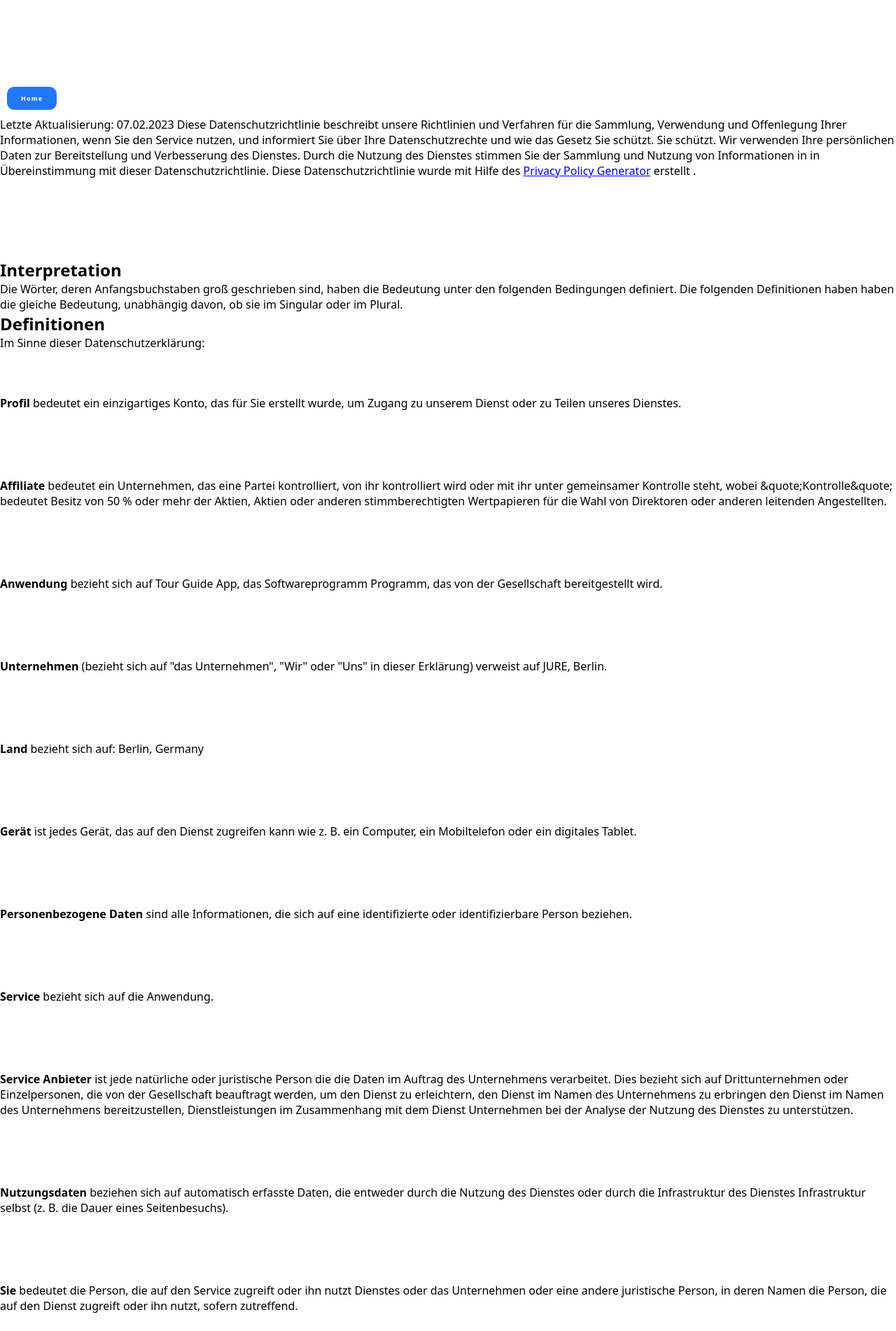
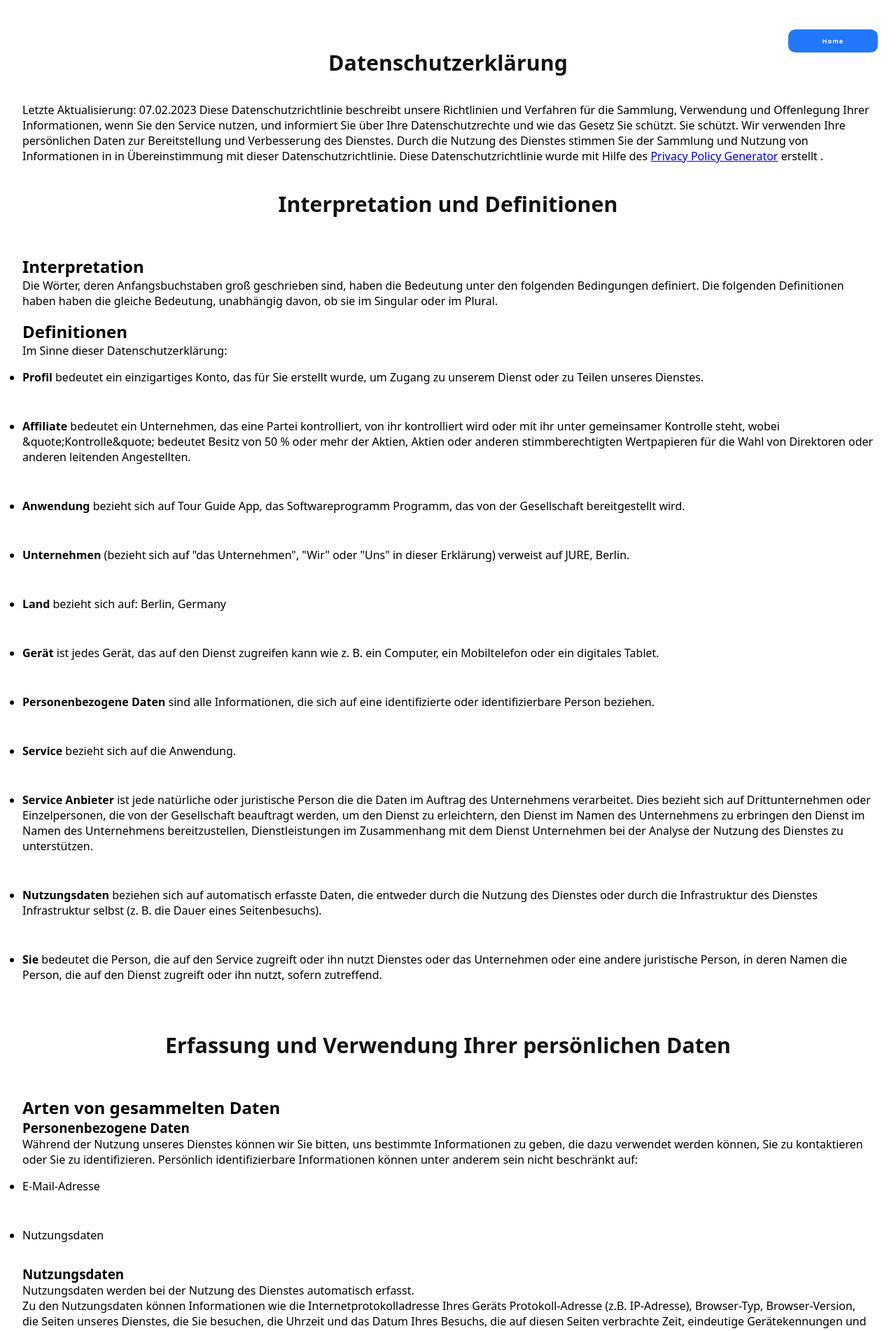
Before and after one commit to Just-URban-Exploring/Frontend, a React (Vite) app: page /datenschutz in a window 1280 px wide. Shown: the top 1902 px of the page at 70% size. Built offline with nearby package versions, Linux system fonts and the light colour scheme.

Commit message:
Styling DatenschutzPage

```diff
--- /dev/null
+++ b/src/css/Datenschutz.module.css
@@ -0,0 +1,25 @@
+.containerDatenschutz {
+  display: flex;
+  flex-direction: column;
+  margin: 2rem;
+}
+
+.buttonDatenschutz {
+  width: 10%;
+  position: fixed;
+  right: 1rem;
+}
+
+.titleDatenschutz {
+  color: var(--gray-900);
+  font-size: 1.9rem;
+  text-align: center;
+}
+
+.ulDatenschutz li {
+  margin-top: 1rem;
+}
+
+.subtitleDatenschutz {
+  margin-top: 1rem;
+}
--- a/src/pages/Datenschutz.jsx
+++ b/src/pages/Datenschutz.jsx
@@ -1,14 +1,18 @@
 import React from "react";
-import { useNavigate } from 'react-router-dom';
-
+import { useNavigate } from "react-router-dom";
+import styles from "../css/Datenschutz.module.css";
 const Datenschutz = () => {
-
   const navigate = useNavigate();
 
   return (
-    <div>
-      <h1>Datenschutzerklärung</h1>
-      <button onClick={() => navigate('/')}>Home</button>
+    <div className={styles.containerDatenschutz}>
+      <h1 className={styles.titleDatenschutz}>Datenschutzerklärung</h1>
+      <button
+        className={styles.buttonDatenschutz}
+        onClick={() => navigate("/")}
+      >
+        Home
+      </button>
       <p>
         Letzte Aktualisierung: 07.02.2023 Diese Datenschutzrichtlinie beschreibt
         unsere Richtlinien und Verfahren für die Sammlung, Verwendung und
@@ -27,17 +31,19 @@ const Datenschutz = () => {
         </a>{" "}
         erstellt .
       </p>
-      <h1>Interpretation und Definitionen</h1>
-      <h2>Interpretation</h2>
+      <h1 className={styles.titleDatenschutz}>
+        Interpretation und Definitionen
+      </h1>
+      <h2 className={styles.subtitleDatenschutz}>Interpretation</h2>
       <p>
         Die Wörter, deren Anfangsbuchstaben groß geschrieben sind, haben die
         Bedeutung unter den folgenden Bedingungen definiert. Die folgenden
         Definitionen haben haben die gleiche Bedeutung, unabhängig davon, ob sie
         im Singular oder im Plural.
       </p>
-      <h2>Definitionen</h2>
+      <h2 className={styles.subtitleDatenschutz}>Definitionen</h2>
       <p>Im Sinne dieser Datenschutzerklärung:</p>
-      <ul>
+      <ul className={styles.ulDatenschutz}>
         <li>
           <p>
             <strong>Profil</strong> bedeutet ein einzigartiges Konto, das für
@@ -121,8 +127,12 @@ const Datenschutz = () => {
           </p>
         </li>
       </ul>
-      <h1>Erfassung und Verwendung Ihrer persönlichen Daten</h1>
-      <h2>Arten von gesammelten Daten</h2>
+      <h1 className={styles.titleDatenschutz}>
+        Erfassung und Verwendung Ihrer persönlichen Daten
+      </h1>
+      <h2 className={styles.subtitleDatenschutz}>
+        Arten von gesammelten Daten
+      </h2>
       <h3>Personenbezogene Daten</h3>
       <p>
         Während der Nutzung unseres Dienstes können wir Sie bitten, uns
@@ -130,7 +140,7 @@ const Datenschutz = () => {
         zu kontaktieren oder Sie zu identifizieren. Persönlich identifizierbare
         Informationen können unter anderem sein nicht beschränkt auf:
       </p>
-      <ul>
+      <ul className={styles.ulDatenschutz}>
         <li>
           <p>E-Mail-Adresse</p>
         </li>
@@ -170,7 +180,7 @@ const Datenschutz = () => {
         zur Verfügung zu stellen, können wir mit Ihrer vorherigen Zustimmung
         Folgendes erfassen
       </p>
-      <ul>
+      <ul className={styles.ulDatenschutz}>
         <li>
           <p>Informationen zu Ihrem Standort</p>
         </li>
@@ -197,7 +207,7 @@ const Datenschutz = () => {
         Das Unternehmen kann personenbezogene Daten für die folgenden Zwecke
         verwenden:
       </p>
-      <ul>
+      <ul className={styles.ulDatenschutz}>
         <li>
           <p>
             <strong>Zur Bereitstellung und Wartung unseres Dienstes</strong>,
@@ -275,7 +285,7 @@ const Datenschutz = () => {
         Wir können Ihre personenbezogenen Daten in den folgenden Situationen
         weitergeben:
       </p>
-      <ul>
+      <ul className={styles.ulDatenschutz}>
         <li>
           <strong>Mit Service Anbietern:</strong> Wir können Ihre
           personenbezogenen Daten an Dienstleister weitergeben, um die Nutzung
@@ -316,7 +326,9 @@ const Datenschutz = () => {
           offenlegen.
         </li>
       </ul>
-      <h2>Aufbewahrung Ihrer personenbezogenen Daten</h2>
+      <h2 className={styles.subtitleDatenschutz}>
+        Aufbewahrung Ihrer personenbezogenen Daten
+      </h2>
       <p>
         Das Unternehmen speichert Ihre ersonenbezogenen Daten nur so lange, wie
         dies für die in dieser Datenschutzrichtlinie dargelegten Zwecke
@@ -360,7 +372,9 @@ const Datenschutz = () => {
         Kontrollen, einschließlich der Sicherheit Ihrer Daten und andere
         persönliche Informationen.
       </p>
-      <h2>Löschen Sie Ihre persönlichen Daten</h2>
+      <h2 className={styles.subtitleDatenschutz}>
+        Löschen Sie Ihre persönlichen Daten
+      </h2>
       <p>
         Sie haben das Recht, die personenbezogenen Daten, die wir über Sie
         erfasst haben, zu löschen oder zu verlangen, dass wir Sie beim Löschen
@@ -404,7 +418,7 @@ const Datenschutz = () => {
         Das Unternehmen kann Ihre personenbezogenen Daten in gutem Glauben
         offenlegen, dass eine solche Maßnahme erforderlich ist:
       </p>
-      <ul>
+      <ul className={styles.ulDatenschutz}>
         <li>Einer gesetzlichen Verpflichtung nachkommen</li>
         <li>
           Schutz und Verteidigung der Rechte oder des Eigentums des Unternehmens
@@ -419,7 +433,9 @@ const Datenschutz = () => {
         </li>
         <li>Schützen Sie sich vor gesetzlicher Haftung</li>
       </ul>
-      <h2>Sicherheit Ihrer persönlichen Daten</h2>
+      <h2 className={styles.subtitleDatenschutz}>
+        Sicherheit Ihrer persönlichen Daten
+      </h2>
       <p>
         Die Sicherheit Ihrer personenbezogenen Daten ist uns wichtig, aber
         denken Sie daran, dass keine Übertragungsmethode über das Internet oder
@@ -427,7 +443,7 @@ const Datenschutz = () => {
         kommerziell akzeptable Mittel zum Schutz Ihrer personenbezogenen Daten
         zu verwenden, können wir deren absolute Sicherheit nicht garantieren.
       </p>
-      <h1>Datenschutz von Kindern</h1>
+      <h1 className={styles.titleDatenschutz}>Datenschutz von Kindern</h1>
       <p>
         Unser Service richtet sich nicht an Personen unter 13 Jahren. Wir
         erfassen wissentlich keine personenbezogenen Daten von Personen unter 13
@@ -444,7 +460,7 @@ const Datenschutz = () => {
         Elternteils erfordert, können wir die Zustimmung Ihrer Eltern verlangen,
         bevor wir diese Daten erfassen und verwenden.
       </p>
-      <h1>Links zu anderen Websites</h1>
+      <h1 className={styles.titleDatenschutz}>Links zu anderen Websites</h1>
       <p>
         Unser Service kann Links zu anderen Websites enthalten, die nicht von
         uns betrieben werden. Wenn Sie auf einen Link eines Drittanbieters
@@ -457,7 +473,9 @@ const Datenschutz = () => {
         die Inhalte, Datenschutzrichtlinien oder Praktiken von Websites oder
         Diensten Dritter.
       </p>
-      <h1>Änderungen an dieser Datenschutzrichtlinie</h1>
+      <h1 className={styles.titleDatenschutz}>
+        Änderungen an dieser Datenschutzrichtlinie
+      </h1>
       <p>
         Wir können unsere Datenschutzrichtlinie von Zeit zu Zeit aktualisieren.
         Wir werden Sie über alle Änderungen informieren, indem wir die neue
@@ -474,12 +492,12 @@ const Datenschutz = () => {
         zu überprüfen. Änderungen an dieser Datenschutzrichtlinie treten in
         Kraft, wenn sie auf dieser Seite veröffentlicht werden.
       </p>
-      <h1>Kontakt</h1>
+      <h1 className={styles.titleDatenschutz}>Kontakt</h1>
       <p>
         Wenn Sie Fragen zu dieser Datenschutzrichtlinie haben, können Sie uns
         kontaktieren:
       </p>
-      <ul>
+      <ul className={styles.ulDatenschutz}>
         <li>
           <p>E-Mail: e.felsinger@icloud.com</p>
         </li>
```
